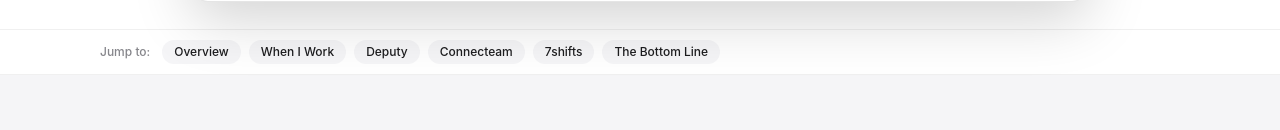
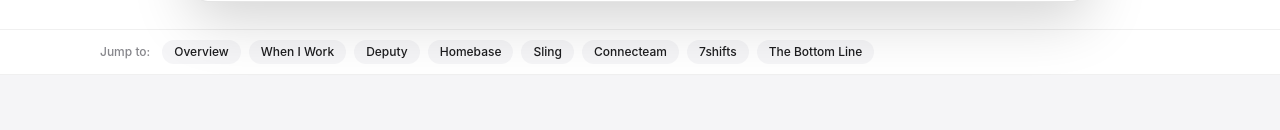
Before and after one commit to LinukaBandara/StackPick, a Next.js app: page /best/employee-scheduling-software in a window 1280 px wide. Shown: the part 774-904 px from the top of the page. Built offline with nearby package versions, Linux system fonts and the light colour scheme; no server answers.

Commit message:
Add Homebase and Sling employee scheduling options

```diff
--- a/app/best/employee-scheduling-software/page.tsx
+++ b/app/best/employee-scheduling-software/page.tsx
@@ -35,6 +35,20 @@ export default function Page() {
           url: "https://www.deputy.com/pricing",
         },
         {
+          name: "Homebase",
+          bestFor: "Single-location hourly teams that want a free starting point for scheduling and basic time tracking",
+          freeOption: "Basic is $0 per location/month for one location and up to 10 employees; no credit card required. Essentials starts at US$30/location/month.",
+          tradeoff: "Useful for a small US location, but the 10-employee free cap and single-location restriction matter; payroll is a separate add-on.",
+          url: "https://www.joinhomebase.com/pricing",
+        },
+        {
+          name: "Sling",
+          bestFor: "Small teams that need basic shift scheduling and team communication at no subscription cost",
+          freeOption: "Free supports up to 30 users and includes scheduling/communication; time tracking and labor-cost features require paid plans. Premium is US$2/user/month, Business US$4.",
+          tradeoff: "A generous scheduling entry tier, but its free plan is not a complete time-and-attendance or labor-cost system.",
+          url: "https://getsling.com/pricing",
+        },
+        {
           name: "Connecteam",
           bestFor: "Deskless and frontline teams wanting scheduling, time tracking, and team messaging together",
           freeOption: "Free for small teams up to 10 users; verify which scheduling, time-clock, GPS, messaging and reporting features are included before relying on it.",
```
